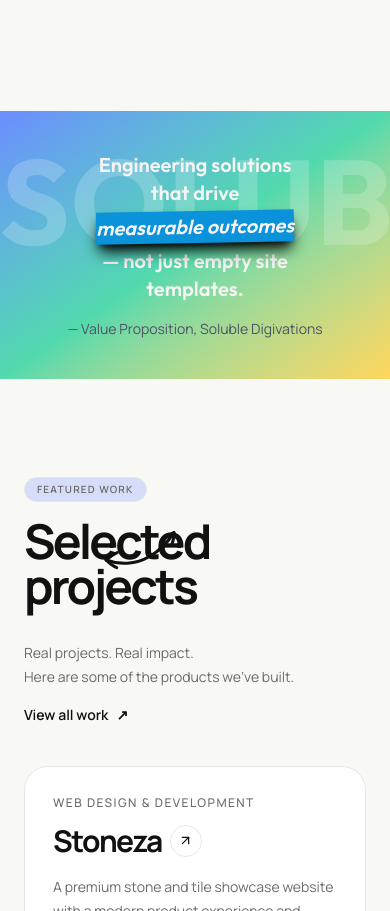
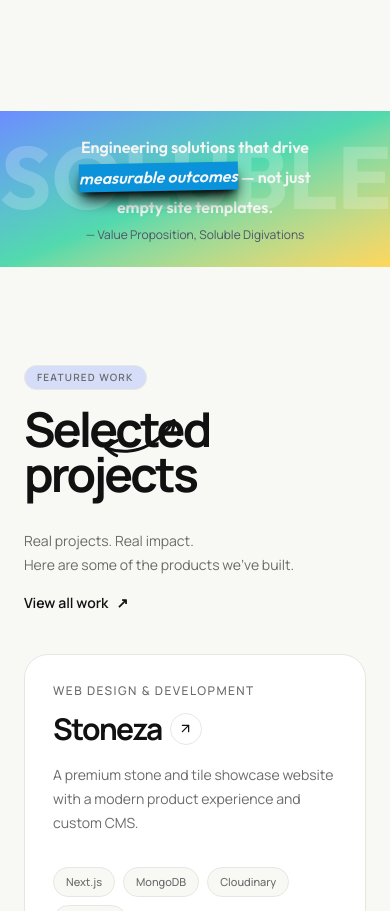
Before and after one commit to SolubleDigivations/website, a Next.js app: page / in a window 390 px wide. Shown: the part 2570-3481 px from the top of the page. Built offline with nearby package versions, Linux system fonts and the light colour scheme.

Commit message:
fix: mobile view of quoteband

```diff
--- a/components/home/QuoteBand.tsx
+++ b/components/home/QuoteBand.tsx
@@ -5,13 +5,13 @@ import Reveal from "../motion/Reveal";
 
 function QuoteBrand() {
   return (
-    <section className="bg-linear-to-br from-soluble-blue via-soluble-mint to-soluble-yellow mx-auto mt-4 text-center py-10 md:py-16 lg:py-27.5 relative overflow-hidden items-center justify-center flex">
-      <div className="absolute top-0 w-full font-outfit font-bold text-[120px] md:text-[180px] lg:text-[260px] text-white opacity-20">
+    <section className="bg-linear-to-br from-soluble-blue via-soluble-mint to-soluble-yellow mx-auto mt-4 text-center py-6 md:py-16 lg:py-27.5 relative overflow-hidden items-center justify-center flex">
+      <div className="absolute top-0 w-full font-outfit font-bold text-[88px] md:text-[150px] lg:text-[260px] text-white opacity-20">
         SOLUBLE
       </div>
       <div className="w-[70%]">
         <Reveal>
-        <blockquote className="relative font-outfit font-semibold text-[#f4f4f2] w-[80%] md:w-[75%] lg:w-[70%] text-xl md:text-3xl lg:text-5xl mx-auto">
+        <blockquote className="relative font-outfit font-semibold text-[#f4f4f2] w-[90%] md:w-[75%] lg:w-[70%] text-base md:text-3xl lg:text-5xl mx-auto">
 
           Engineering solutions that drive{" "}
           <em className="bg-[#0A92DB] py-0.5 lg:py-1.5 inline-block transform-content -rotate-1 box-content shadow-lg shadow-black my-1 md:my-1.5 lg:my-2.5">
@@ -19,7 +19,7 @@ function QuoteBrand() {
           </em>{" "}
           — not just empty site templates.
         </blockquote>
-        <div className="mt-4 text-gray-600 text-sm md:text-lg">— Value Proposition, Soluble Digivations</div>
+        <div className="mt-2 lg:mt-4 text-gray-600 text-xs md:text-lg">— Value Proposition, Soluble Digivations</div>
         </Reveal>
       </div>
     </section>
```
